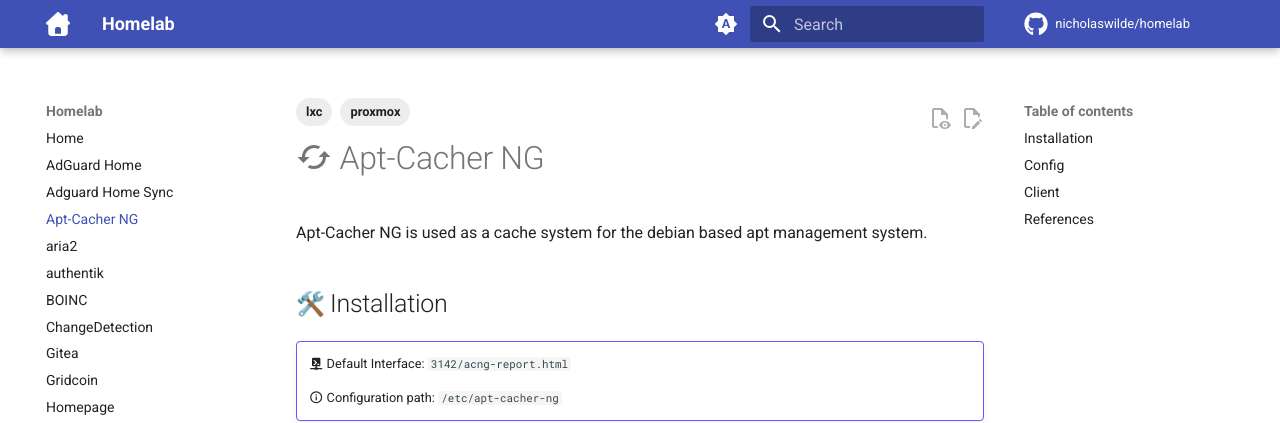
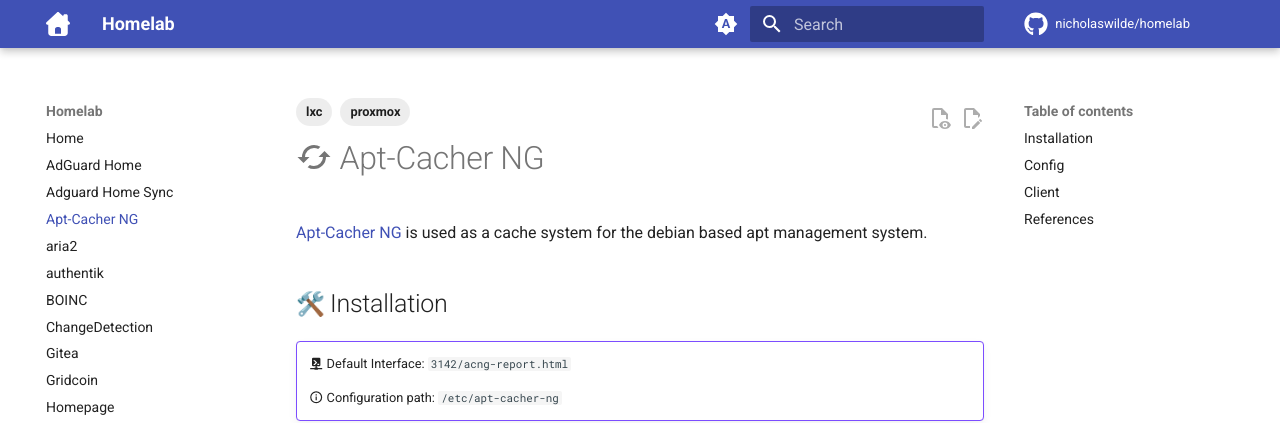
Before and after one commit to nicholaswilde/homelab, an MkDocs documentation site: the page built from docs/aptcacherng.md, in a window 1280 px wide and 900 px high. Shown: the top 423 px of the window. Built offline with MkDocs 1.6.1 and Material for MkDocs 9.7.7, drawn with Linux system fonts in a browser that asks for light colours; emoji names are drawn with the system emoji font; comment, search, counter and statistics services are not loaded; part of the change alters nothing that is shown.

```diff
--- a/docs/aptcacherng.md
+++ b/docs/aptcacherng.md
@@ -5,7 +5,7 @@ tags:
 ---
 # :material-cached: Apt-Cacher NG
 
-Apt-Cacher NG is used as a cache system for the debian based apt management system.
+[Apt-Cacher NG][1] is used as a cache system for the debian based apt management system.
 
 ## :hammer_and_wrench: Installation
 
@@ -57,3 +57,5 @@ http://aptcache.l.nicholaswilde.io:3142/acng-report.html
 
 - <https://community-scripts.github.io/ProxmoxVE/scripts?id=apt-cacher-ng>
 - <https://pimox-scripts.com/scripts?id=Apt-Cacher-NG>
+
+[1]: <https://www.unix-ag.uni-kl.de/~bloch/acng/>
```
